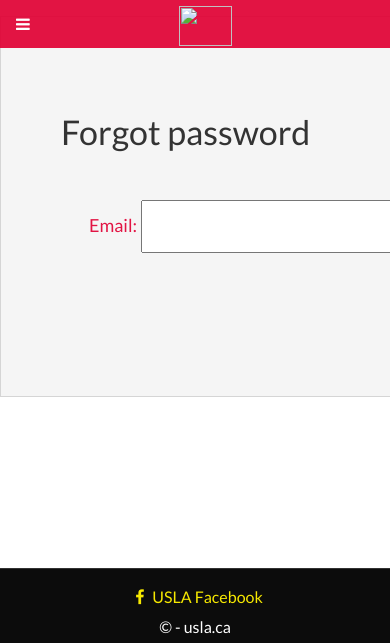
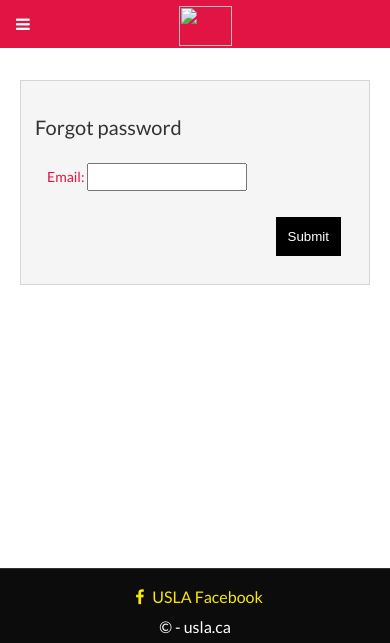
Before and after one commit to virsunen/usla2018, a Django app: page /password_reset/ in a window 390 px wide. Shown: the top 643 px of the page. Run offline with Django 3.2, Linux system fonts and the light colour scheme; tables that the repository leaves empty hold one stand-in row (values such as "Sample post"); parts of the project's set-up code (start-up, migrations or seed data) failed here and were passed over; some libraries are stand-ins or nearby versions.

Commit message:
CSS ADDED

```diff
--- a/app/static/app/content/site.css
+++ b/app/static/app/content/site.css
@@ -1098,6 +1098,8 @@ footer img {
     text-shadow: none;
     padding: 60px;
 }
+
+
 .usla_login input, .usla_login p {
   padding: 14px;
 font-size: 18px;
@@ -1118,6 +1120,7 @@ font-size: 18px;
         background-color: black;
         padding: 20px;
         color: white;
+        margin: 14px;
         float: right;
         border: none;
 }
@@ -1134,6 +1137,33 @@ font-size: 18px;
         width: calc(33% + 0.5px);
     }
 
+    .usla_login {
+        width: 560px;
+        padding: 46px;
+    }
+
+        .usla_login input,
+        .usla_login p {
+            padding: 8px;
+            font-size: 16px;
+        }
+
+        .usla_login h3 {
+            font-size: 28px;
+        }
+
+
+        .usla_login p {
+            margin: 8px;
+        }
+
+        .usla_login button {
+        }
+
+        .usla_login a {
+            font-size: 18px;
+            margin: 6px;
+        }
 
 
     .news_events {
@@ -1144,22 +1174,24 @@ font-size: 18px;
     .fp_links h1 {
         font-size: 16px;
     }
+
     .contact h1 {
-
         font-size: 20px;
     }
+
     .event {
         width: 80%;
     }
+
         .event h1 {
             font-size: 18px;
             padding: 8px;
-
         }
 
     .program p {
         width: 86%;
     }
+
     .program_dates p, .program_dates h4 {
         margin: 0;
         padding: 2px;
@@ -1170,7 +1202,6 @@ font-size: 18px;
         height: 30px;
         padding: 0;
         margin: 0;
-
     }
 
     .cal_item_top {
@@ -1198,7 +1229,6 @@ font-size: 18px;
 
     .cal_item, .cal_item_blank {
         height: 60px;
-
     }
 
     .events {
@@ -1220,11 +1250,11 @@ font-size: 18px;
     .html_content {
         width: 96%;
     }
+
     .page_body {
         margin-left: 10%;
         width: 76%;
         padding: 2%;
-
     }
 
         .page_body h2 {
@@ -1239,12 +1269,12 @@ font-size: 18px;
 
 
     .back_btn {
-
         font-size: 16px;
         padding-top: 0;
         margin-top: 0;
         margin-right: -26px;
     }
+
     .fp_links {
         text-align: center;
         font-size: 0.9em;
@@ -1257,17 +1287,19 @@ font-size: 18px;
         width: 80%;
         margin-left: 10%;
     }
+
     .membership_page h2 {
         font-size: 22px;
         margin-top: 48px;
         margin-bottom: 16px;
     }
+
     .membership_page {
-        margin-left:auto;
+        margin-left: auto;
         margin-right: auto;
         width: 90%;
     }
-
+}
 
 @media screen and (max-width: 880px) {
     .membership_page h1 {
@@ -1600,10 +1632,75 @@ font-size: 18px;
     .event, .program, .cal_prog_schedules {
         background-color: rgba(5, 2, 7, 0.92);
     }
+
+
+    .usla_login {
+        margin-top: 80px;
+        width: 400px;
+        padding: 28px;
+    }
+
+        .usla_login input,
+        .usla_login p {
+            padding: 8px;
+            font-size: 16px;
+        }
+
+        .usla_login h3 {
+            font-size: 22px;
+        }
+
+
+        .usla_login a {
+            font-size: 18px;
+            margin: 6px;
+        }
+
+        .usla_login button {
+            padding: 12px;
+        }
 }
 
 @media screen and (max-width: 600px) {
 
+    .usla_login {
+        width: 320px;
+        padding: 14px;
+    }
+
+
+    .usla_login input,
+    .usla_login p {
+            padding: 4px;
+            font-size: 14px;
+
+        }
+
+        .usla_login h3 {
+            font-size: 20px;
+        }
+
+
+        .usla_login a {
+            font-size: 16px;
+            margin: 6px;
+        }
+    .usla_login input,
+    .usla_login p {
+            padding: 4px;
+            font-size: 14px;
+        }
+
+        .usla_login h3 {
+            font-size: 20px;
+        }
+
+
+        .usla_login a {
+
+            font-size: 16px;
+            margin: 6px;
+        }
     .membership_page {
         margin: 2%;
         width: 96%;
@@ -1843,3 +1940,13 @@ font-size: 18px;
     }
 
 }
+
+
+
+@media screen and (max-width: 380px) {
+
+    .usla_login {
+        width: 240px;
+        padding: 10px;
+    }
+}
```
Lines whose indentation alone changed are shown as unchanged.
